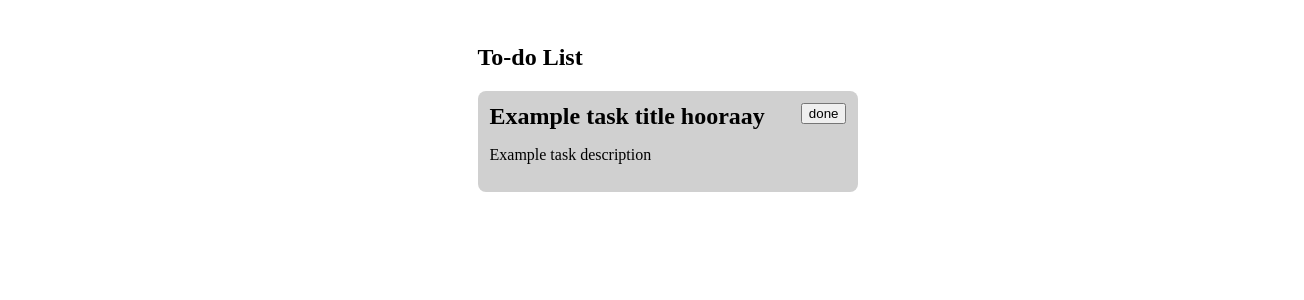
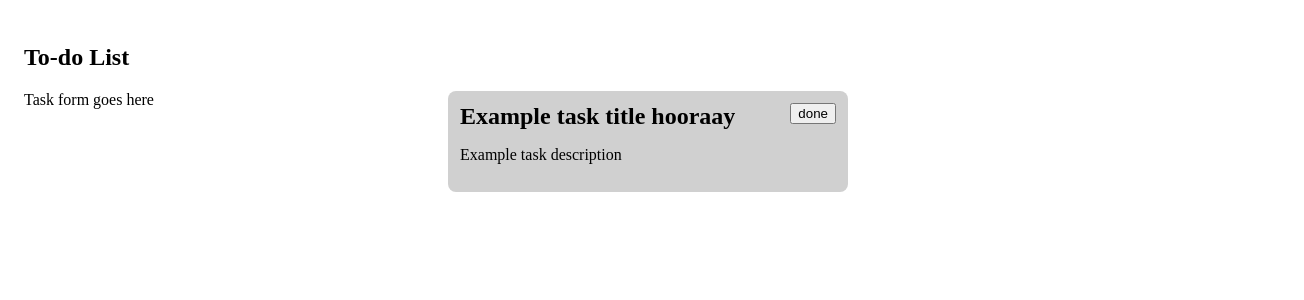
Before and after one commit to FelixBea/my-to-do-list, an Angular app: page / in a window 1280 px wide. Shown: the top 300 px of the page, 1304 px wide, since content can reach past the window. Built offline with nearby package versions, Linux system fonts and the light colour scheme.

Commit message:
feat: todo list, tasks layout styles

```diff
--- a/src/app/app.config.ts
+++ b/src/app/app.config.ts
@@ -1,11 +1,6 @@
 import { ApplicationConfig, provideBrowserGlobalErrorListeners } from '@angular/core';
 import { provideRouter } from '@angular/router';
 
-import { routes } from './app.routes';
-
 export const appConfig: ApplicationConfig = {
-  providers: [
-    provideBrowserGlobalErrorListeners(),
-    provideRouter(routes)
-  ]
+  providers: [provideBrowserGlobalErrorListeners()],
 };
--- a/src/app/app.html
+++ b/src/app/app.html
@@ -1,7 +1,3 @@
 <main class="main">
-  <div class="content">
-    <app-todo-list />
-  </div>
+  <app-todo-list />
 </main>
-
-<router-outlet />
--- a/src/app/app.routes.ts
+++ /dev/null
@@ -1,3 +0,0 @@
-import { Routes } from '@angular/router';
-
-export const routes: Routes = [];
--- a/src/app/app.scss
+++ b/src/app/app.scss
@@ -1,47 +1,14 @@
 main {
+  box-sizing: inherit;
   width: 100%;
-  min-height: 100%;
+  flex: 1 0 auto;
   display: flex;
+  flex-flow: row wrap;
   justify-content: center;
-  align-items: center;
-  padding: 1rem;
-  box-sizing: inherit;
-  position: relative;
+  padding: var(--spacing5);
 }
 
-h1 {
-  font-size: 3.125rem;
-  color: var(--gray-900);
-  font-weight: 500;
-  line-height: 100%;
-  letter-spacing: -0.125rem;
-  margin: 0;
-  font-family:
-    'Inter Tight',
-    -apple-system,
-    BlinkMacSystemFont,
-    'Segoe UI',
-    Roboto,
-    Helvetica,
-    Arial,
-    sans-serif,
-    'Apple Color Emoji',
-    'Segoe UI Emoji',
-    'Segoe UI Symbol';
+app-todo-list {
+  width: 100%;
+  flex: 1 0 auto;
 }
-
-p {
-  margin: 0;
-  color: var(--gray-700);
-}
-
-.content {
-  display: flex;
-  justify-content: space-around;
-  width: 100%;
-  max-width: 700px;
-  margin-bottom: 3rem;
-  p {
-    margin-top: 1.5rem;
-  }
-}
--- a/src/styles.scss
+++ b/src/styles.scss
@@ -12,9 +12,29 @@
 
   /* colors */
   --neutral-white: #ffffff;
-    --neutral-light-medium: #D0D0D0;
+  --neutral-light-medium: #d0d0d0;
   --neutral-medium: #a0a0a0;
   --neutral-black: #171717;
   --primary: rgb(13, 224, 196);
   --secondary: rgba(0, 183, 255, 0.589);
 }
+
+body {
+  margin: 0;
+  width: 100vw;
+  display: flex;
+  justify-content: center;
+  box-sizing: border-box;
+}
+
+app-root {
+  box-sizing: inherit;
+  width: 100%;
+  flex: 1 0 auto;
+  max-width: 1440px;
+  min-height: 100%;
+  display: flex;
+  flex-flow: row nowrap;
+  justify-content: center;
+  align-items: center;
+}
--- a/src/todoList/task/task.scss
+++ b/src/todoList/task/task.scss
@@ -1,4 +1,5 @@
 .task {
+  box-sizing: border-box;
   width: 100%;
   padding: var(--spacing3);
   background-color: var(--neutral-light-medium);
--- a/src/todoList/todoList.html
+++ b/src/todoList/todoList.html
@@ -1,6 +1,11 @@
 <section class="todo-list">
+  <header>
     <h1>To-do List</h1>
-    <section class="task-list">
-        <app-task-list />
-    </section>
+  </header>
+  <div class="content">
+    <div class="task-form container">Task form goes here</div>
+    <div class="task-list container">
+      <app-task-list />
+    </div>
+  </div>
 </section>
--- a/src/todoList/todoList.scss
+++ b/src/todoList/todoList.scss
@@ -0,0 +1,17 @@
+.todo-list {
+  width: 100%;
+  display: flex;
+  flex-flow: column nowrap;
+
+  .content {
+    flex: 1 0 auto;
+    display: flex;
+    flex-flow: row wrap;
+    gap: var(--spacing5);
+
+    .container {
+      width: 100%;
+      max-width: 400px;
+    }
+  }
+}
```
Also changed, not shown: 1 other file (tests, documents, lock files or other folders). Lines whose indentation alone changed are shown as unchanged.
